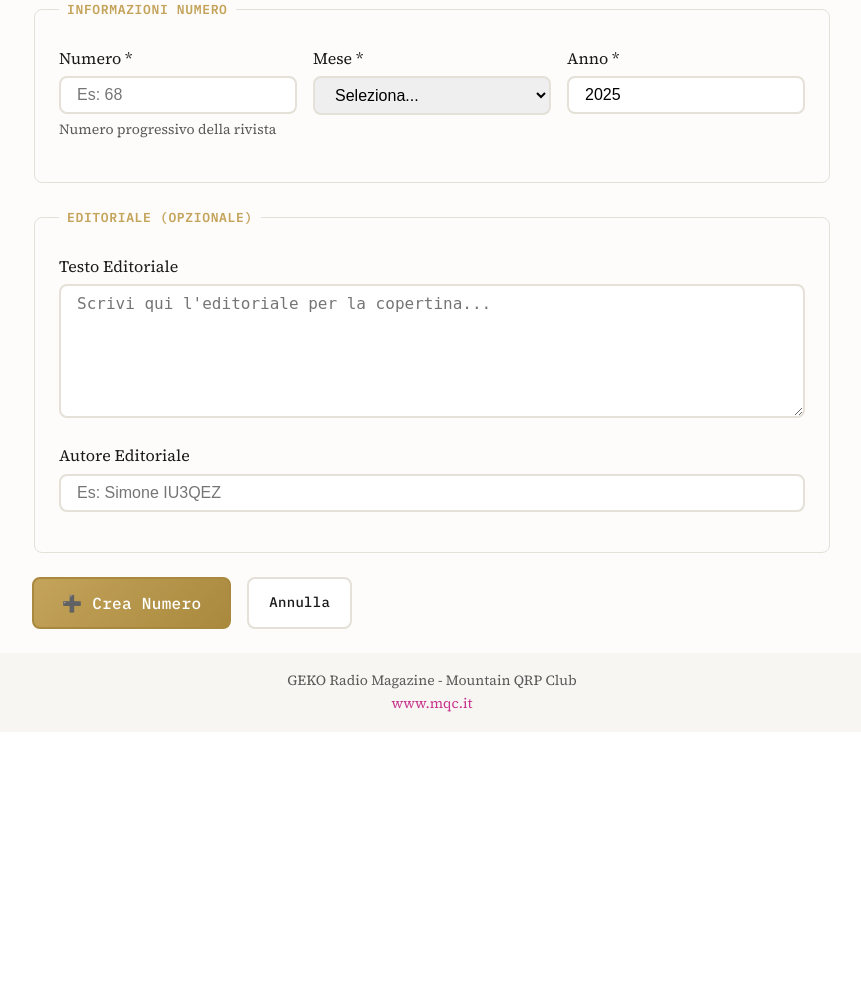
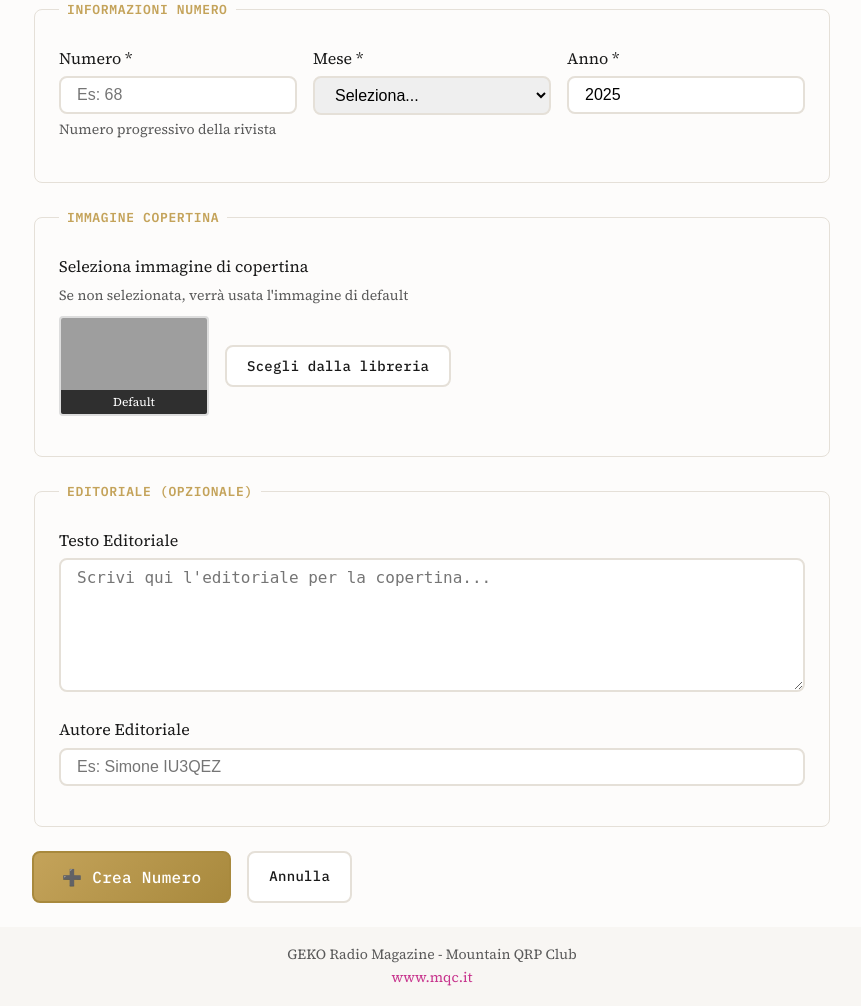
Before and after one commit to iu3qez/geko-template, a FastAPI app: page /magazines/new in a window 1280 px wide. Shown: the part 188-1194 px from the top of the page, without its empty margins (208-1069 px from the left). Before the commit the page ends 900 px from the top, so only its background shows below. Run offline with FastAPI, Linux system fonts and the light colour scheme; some libraries are stand-ins or nearby versions; grey boxes are pictures that could not be loaded.

Commit message:
revisione template

```diff
--- a/webapp/app/routes/magazines.py
+++ b/webapp/app/routes/magazines.py
@@ -89,6 +89,7 @@ async def create_magazine(
     anno: str = Form(...),
     editoriale: str = Form(""),
     editoriale_autore: str = Form(""),
+    copertina_id: str = Form(""),
     db: AsyncSession = Depends(get_db)
 ):
     """
@@ -103,6 +104,7 @@ async def create_magazine(
         anno: Anno di pubblicazione (es. "2025")
         editoriale: Testo dell'editoriale (opzionale)
         editoriale_autore: Autore dell'editoriale (opzionale)
+        copertina_id: ID immagine di copertina (opzionale)
     """
     magazine = Magazine(
         numero=numero,
@@ -110,6 +112,7 @@ async def create_magazine(
         anno=anno,
         editoriale=editoriale,
         editoriale_autore=editoriale_autore,
+        copertina_id=int(copertina_id) if copertina_id else None,
         stato=MagazineStatus.BOZZA,
     )
 
@@ -165,6 +168,7 @@ async def update_magazine(
     anno: str = Form(...),
     editoriale: str = Form(""),
     editoriale_autore: str = Form(""),
+    copertina_id: str = Form(""),
     db: AsyncSession = Depends(get_db)
 ):
     """
@@ -186,6 +190,7 @@ async def update_magazine(
     magazine.anno = anno
     magazine.editoriale = editoriale
     magazine.editoriale_autore = editoriale_autore
+    magazine.copertina_id = int(copertina_id) if copertina_id else None
 
     await db.commit()
 
@@ -255,7 +260,7 @@ async def build_magazine_pdf(
     """
     result = await db.execute(
         select(Magazine)
-        .options(selectinload(Magazine.articles))
+        .options(selectinload(Magazine.articles), selectinload(Magazine.copertina))
         .where(Magazine.id == magazine_id)
     )
     magazine = result.scalar_one_or_none()
@@ -285,6 +290,12 @@ async def build_magazine_pdf(
         if article.sommario_llm or article.sottotitolo
     ]
 
+    # Determina immagine copertina (selezionata o default)
+    if magazine.copertina:
+        copertina_path = f"../data/images/{magazine.copertina.filename}"
+    else:
+        copertina_path = "assets/copertina.jpg"  # Default
+
     # Genera PDF
     try:
         builder = MagazineBuilder()
@@ -295,6 +306,7 @@ async def build_magazine_pdf(
             articles_typst=articles_typst,
             editoriale=magazine.editoriale,
             editoriale_autore=magazine.editoriale_autore,
+            copertina_path=copertina_path,
             evidenze=evidenze if evidenze else None,
         )
 
--- a/webapp/app/templates/standard/magazines/form.html
+++ b/webapp/app/templates/standard/magazines/form.html
@@ -68,6 +68,40 @@
         </fieldset>
 
         <fieldset class="form-section">
+            <legend>Immagine Copertina</legend>
+
+            <div class="form-group">
+                <label>Seleziona immagine di copertina</label>
+                <small>Se non selezionata, verrà usata l'immagine di default</small>
+
+                <input type="hidden" id="copertina_id" name="copertina_id" value="">
+
+                <div class="cover-selection">
+                    <div class="cover-preview" id="cover-preview">
+                        <img src="/static/images/default-cover.jpg" alt="Copertina default" onerror="this.src='/upload/image/1'">
+                        <span class="cover-label">Default</span>
+                    </div>
+                    <button type="button" class="btn btn-secondary" onclick="openCoverLibrary()">
+                        Scegli dalla libreria
+                    </button>
+                </div>
+
+                <!-- Modal libreria immagini -->
+                <div id="cover-library-modal" class="modal" style="display: none;">
+                    <div class="modal-content">
+                        <div class="modal-header">
+                            <h3>Seleziona immagine di copertina</h3>
+                            <button type="button" class="modal-close" onclick="closeCoverLibrary()">&times;</button>
+                        </div>
+                        <div class="modal-body" id="cover-library-content">
+                            Caricamento...
+                        </div>
+                    </div>
+                </div>
+            </div>
+        </fieldset>
+
+        <fieldset class="form-section">
             <legend>Editoriale (opzionale)</legend>
 
             <div class="form-group">
@@ -103,4 +137,140 @@
     </form>
 
 </div>
+
+<script>
+function openCoverLibrary() {
+    const modal = document.getElementById('cover-library-modal');
+    const content = document.getElementById('cover-library-content');
+    modal.style.display = 'flex';
+
+    // Carica immagini dalla libreria
+    fetch('/upload/library?mode=select')
+        .then(r => r.text())
+        .then(html => {
+            content.innerHTML = html;
+            // Aggiungi event listener alle immagini
+            content.querySelectorAll('.library-image').forEach(img => {
+                img.style.cursor = 'pointer';
+                img.onclick = () => selectCoverImage(img.dataset.id, img.src, img.dataset.caption);
+            });
+        });
+}
+
+function closeCoverLibrary() {
+    document.getElementById('cover-library-modal').style.display = 'none';
+}
+
+function selectCoverImage(id, src, caption) {
+    document.getElementById('copertina_id').value = id;
+    const preview = document.getElementById('cover-preview');
+    preview.innerHTML = `
+        <img src="${src}" alt="Copertina selezionata">
+        <span class="cover-label">${caption || 'Immagine ' + id}</span>
+        <button type="button" class="btn-remove" onclick="clearCoverImage(event)">&times;</button>
+    `;
+    closeCoverLibrary();
+}
+
+function clearCoverImage(e) {
+    e.preventDefault();
+    document.getElementById('copertina_id').value = '';
+    document.getElementById('cover-preview').innerHTML = `
+        <img src="/static/images/default-cover.jpg" alt="Copertina default">
+        <span class="cover-label">Default</span>
+    `;
+}
+
+// Chiudi modal con click fuori
+document.getElementById('cover-library-modal').onclick = function(e) {
+    if (e.target === this) closeCoverLibrary();
+};
+</script>
+
+<style>
+.cover-selection {
+    display: flex;
+    align-items: center;
+    gap: 1rem;
+    margin-top: 0.5rem;
+}
+.cover-preview {
+    position: relative;
+    width: 150px;
+    height: 100px;
+    border: 2px solid #ddd;
+    border-radius: 4px;
+    overflow: hidden;
+}
+.cover-preview img {
+    width: 100%;
+    height: 100%;
+    object-fit: cover;
+}
+.cover-label {
+    position: absolute;
+    bottom: 0;
+    left: 0;
+    right: 0;
+    background: rgba(0,0,0,0.7);
+    color: white;
+    font-size: 0.75rem;
+    padding: 2px 4px;
+    text-align: center;
+}
+.btn-remove {
+    position: absolute;
+    top: 2px;
+    right: 2px;
+    background: red;
+    color: white;
+    border: none;
+    border-radius: 50%;
+    width: 20px;
+    height: 20px;
+    cursor: pointer;
+    font-size: 12px;
+    line-height: 1;
+}
+.modal {
+    position: fixed;
+    top: 0;
+    left: 0;
+    right: 0;
+    bottom: 0;
+    background: rgba(0,0,0,0.5);
+    display: flex;
+    align-items: center;
+    justify-content: center;
+    z-index: 1000;
+}
+.modal-content {
+    background: white;
+    border-radius: 8px;
+    width: 90%;
+    max-width: 800px;
+    max-height: 80vh;
+    overflow: hidden;
+    display: flex;
+    flex-direction: column;
+}
+.modal-header {
+    display: flex;
+    justify-content: space-between;
+    align-items: center;
+    padding: 1rem;
+    border-bottom: 1px solid #ddd;
+}
+.modal-header h3 { margin: 0; }
+.modal-close {
+    background: none;
+    border: none;
+    font-size: 1.5rem;
+    cursor: pointer;
+}
+.modal-body {
+    padding: 1rem;
+    overflow-y: auto;
+}
+</style>
 {% endblock %}
```
Also changed, not shown: 1 other file.
